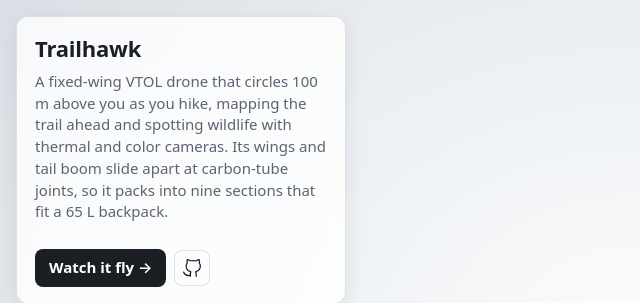
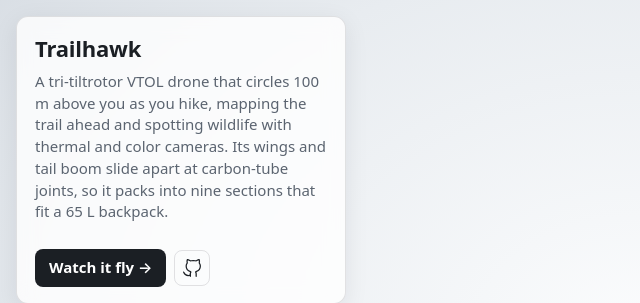
Before and after one commit to Cp557/trailhawk, a plain HTML site: page site/index.html in a window 1280 px wide. Shown: the top 303 px of the page, 0-640 px from the left. Drawn offline with nearby package versions, Linux system fonts and the light colour scheme; no server answers.

Commit message:
Model page: call it a tri-tiltrotor VTOL drone, as everywhere else
Co-Authored-By: Claude Opus 5.5 <noreply@anthropic.com>

```diff
--- a/site/index.html
+++ b/site/index.html
@@ -7,7 +7,7 @@
 <meta name="description" content="Trailhawk, a tri-tiltrotor VTOL drone that circles over a hiker on high trails: the 3D model, built from real parts in Python.">
 <link rel="icon" href="favicon.svg" type="image/svg+xml">
 <meta property="og:title" content="Trailhawk">
-<meta property="og:description" content="A fixed-wing VTOL drone that circles 100 m above you as you hike, mapping the trail ahead and spotting wildlife with thermal and color cameras. It comes apart to fit a backpack.">
+<meta property="og:description" content="A tri-tiltrotor VTOL drone that circles 100 m above you as you hike, mapping the trail ahead and spotting wildlife with thermal and color cameras. It comes apart to fit a backpack.">
 <meta property="og:image" content="https://trailhawk.vercel.app/trailhawk.jpg">
 <meta property="og:url" content="https://trailhawk.vercel.app/">
 <meta name="twitter:card" content="summary_large_image">
@@ -60,7 +60,7 @@
 <body>
 <section id="intro" class="panel">
   <h1>Trailhawk</h1>
-  <p>A fixed-wing VTOL drone that circles 100 m above you as you hike, mapping the trail ahead and spotting wildlife with thermal and color cameras. Its wings and tail boom slide apart at carbon-tube joints, so it packs into nine sections that fit a 65 L backpack.</p>
+  <p>A tri-tiltrotor VTOL drone that circles 100 m above you as you hike, mapping the trail ahead and spotting wildlife with thermal and color cameras. Its wings and tail boom slide apart at carbon-tube joints, so it packs into nine sections that fit a 65 L backpack.</p>
   <dl id="specs"></dl>
   <div class="links">
     <a class="fly" href="sim/">Watch it fly &rarr;</a>
```
